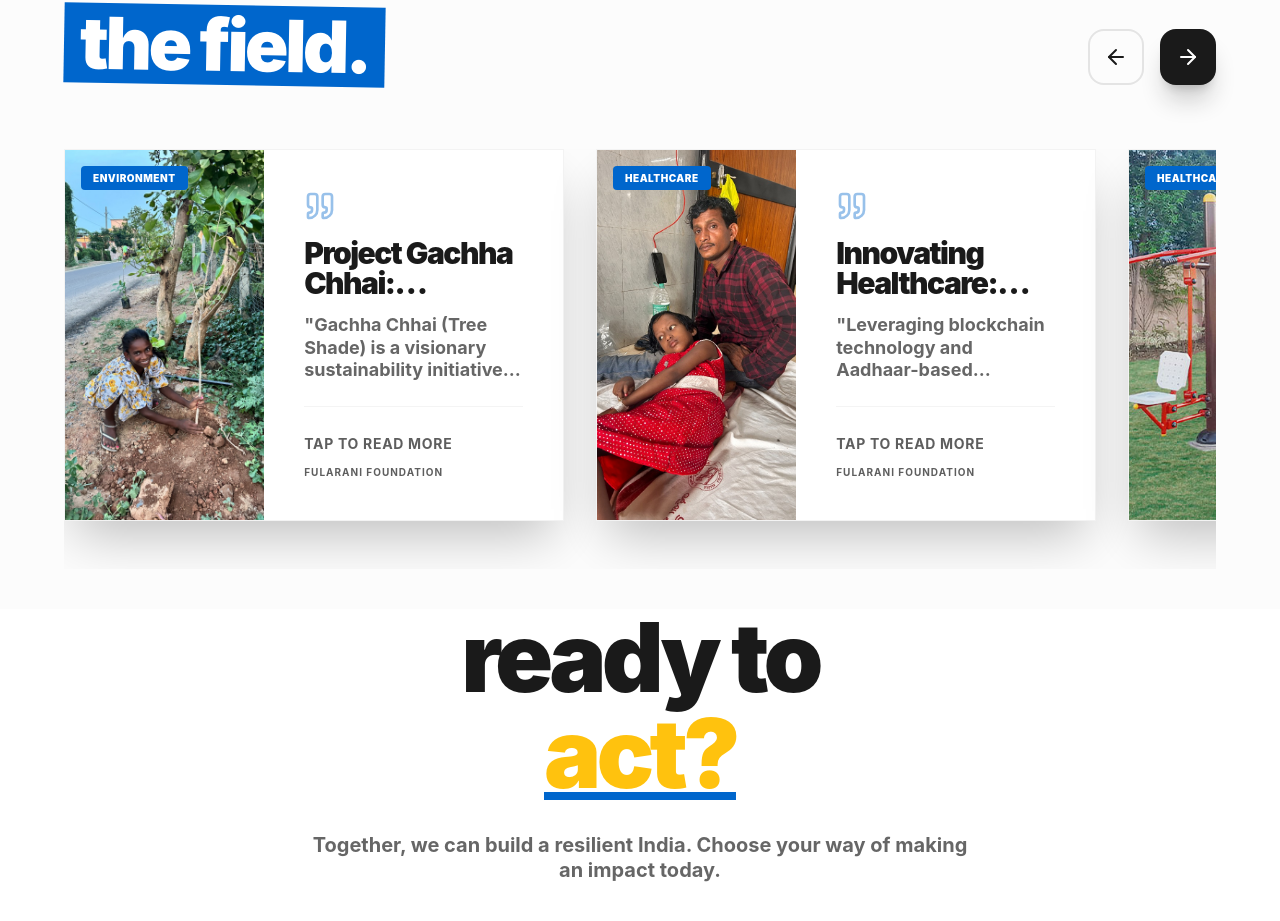
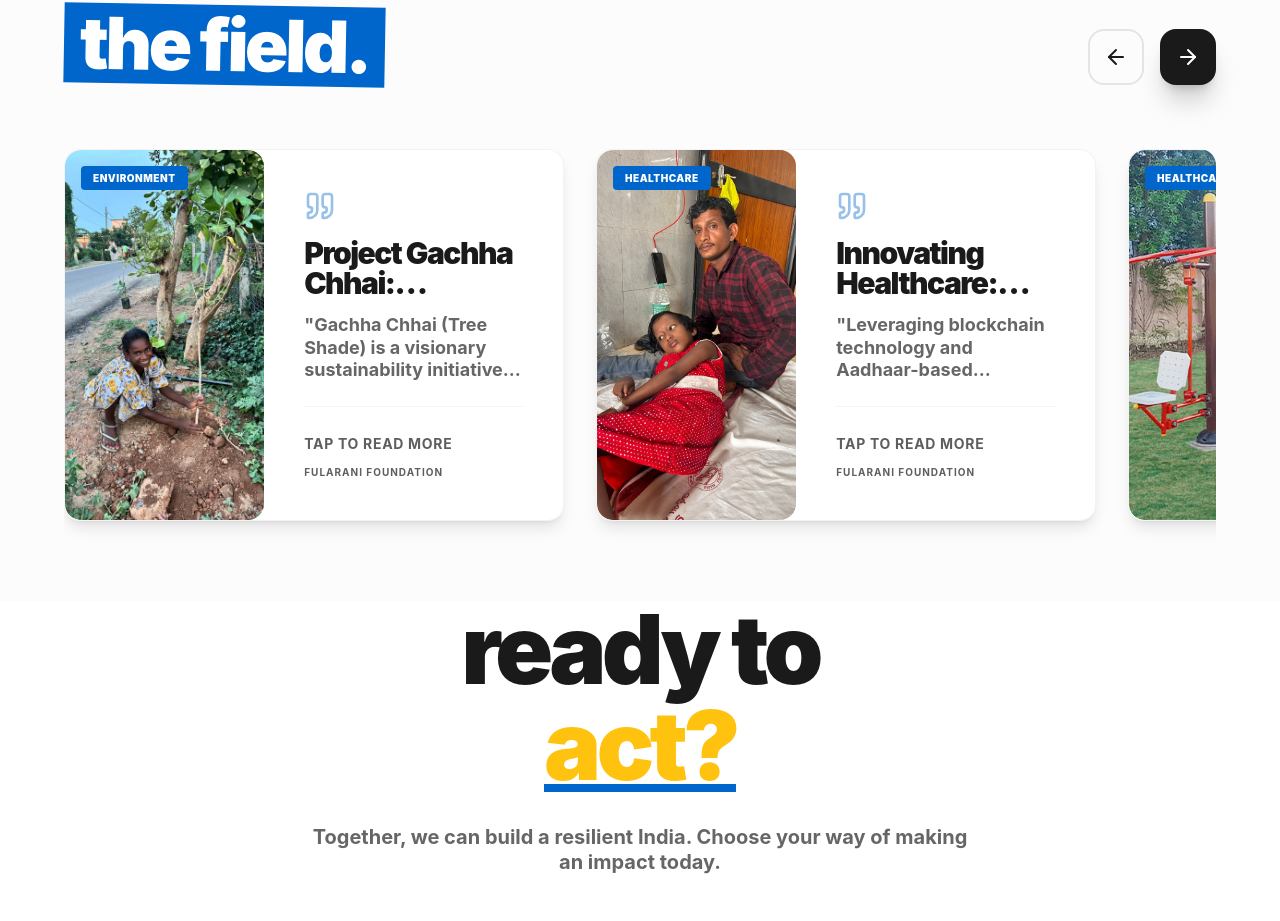
Before and after one commit to DPEDITS/Fularani-Foundation, a React (Vite) app in the folder app/: page / in a window 1280 px wide. Shown: the part 2441-3362 px from the top of the page. Built offline with nearby package versions, Linux system fonts and the light colour scheme; no server answers.

Commit message:
small changes

```diff
--- a/app/src/components/Stories.jsx
+++ b/app/src/components/Stories.jsx
@@ -60,20 +60,20 @@ const Stories = () => {
 
         <div
           ref={scrollContainerRef}
-          className="flex gap-4 md:gap-8 overflow-x-auto pb-12 snap-x snap-mandatory no-scrollbar"
+          className="flex gap-4 md:gap-8 overflow-x-auto pb-10 snap-x snap-mandatory no-scrollbar rounded-xl"
         >
           {stories.map((story, index) => (
             <Link
               key={story.id}
               to={`/stories/${story.id}`}
-              className="min-w-[85vw] md:min-w-[500px] snap-start bg-white shadow-2xl overflow-hidden group border border-secondary/5 cursor-pointer hover:shadow-3xl transition-shadow"
+              className="min-w-[85vw] md:min-w-[500px] snap-start shadow-lg bg-white overflow-hidden group border border-secondary/5 cursor-pointer rounded-xl hover:shadow-2xl duration-300 hover:scale-101"
             >
-              <div className="flex flex-col md:flex-row h-full">
+              <div className="flex flex-col md:flex-row h-full rounded-xl">
                 <div className="w-full md:w-2/5 h-40 md:h-auto overflow-hidden relative">
                   <img
                     src={getSecureCloudinaryUrl(story.coverImage)}
                     alt={story.title}
-                    className="w-full h-full object-cover transition-all duration-700 hover:scale-110"
+                    className="w-full h-full object-cover transition-all duration-700 hover:scale-110 rounded-xl"
                   />
                   <div className="absolute top-4 left-4 bg-primary px-3 py-1 rounded-sm text-[10px] font-black uppercase tracking-wider text-white">
                     {story.category}
```
